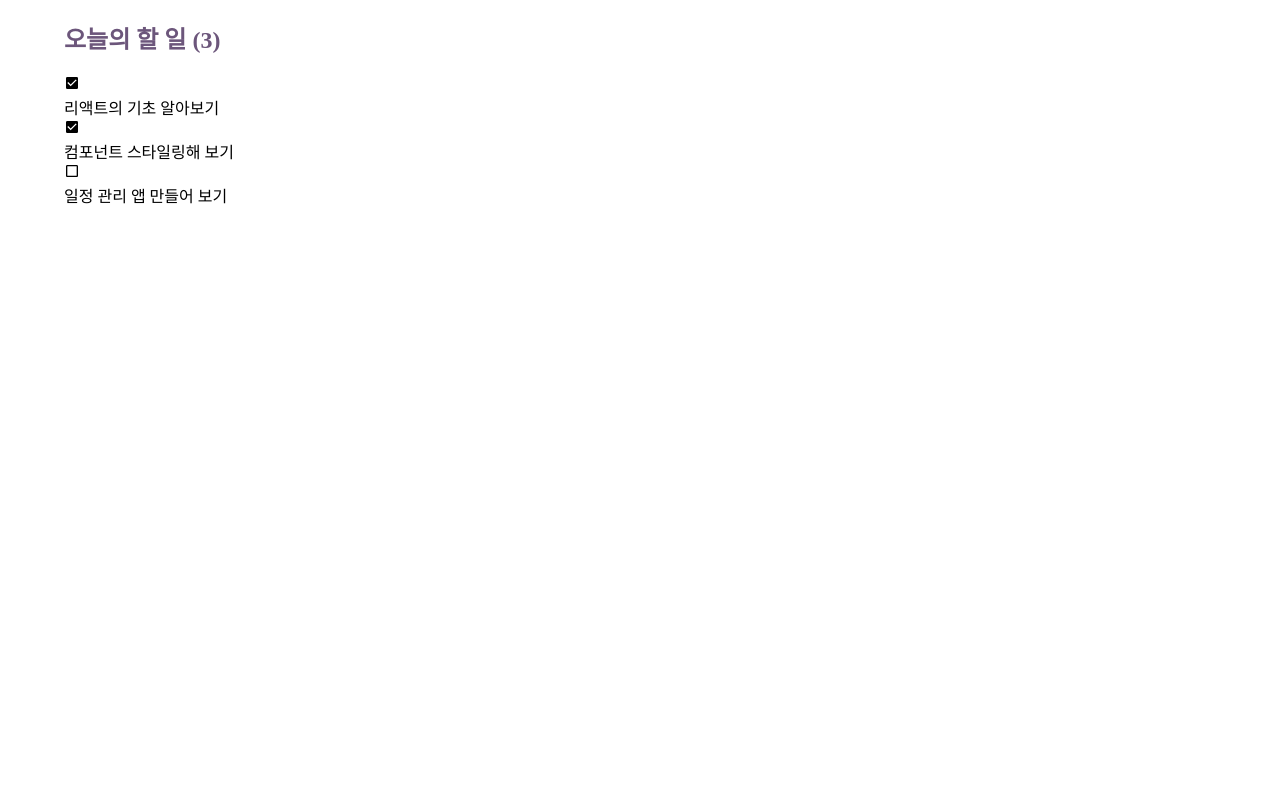
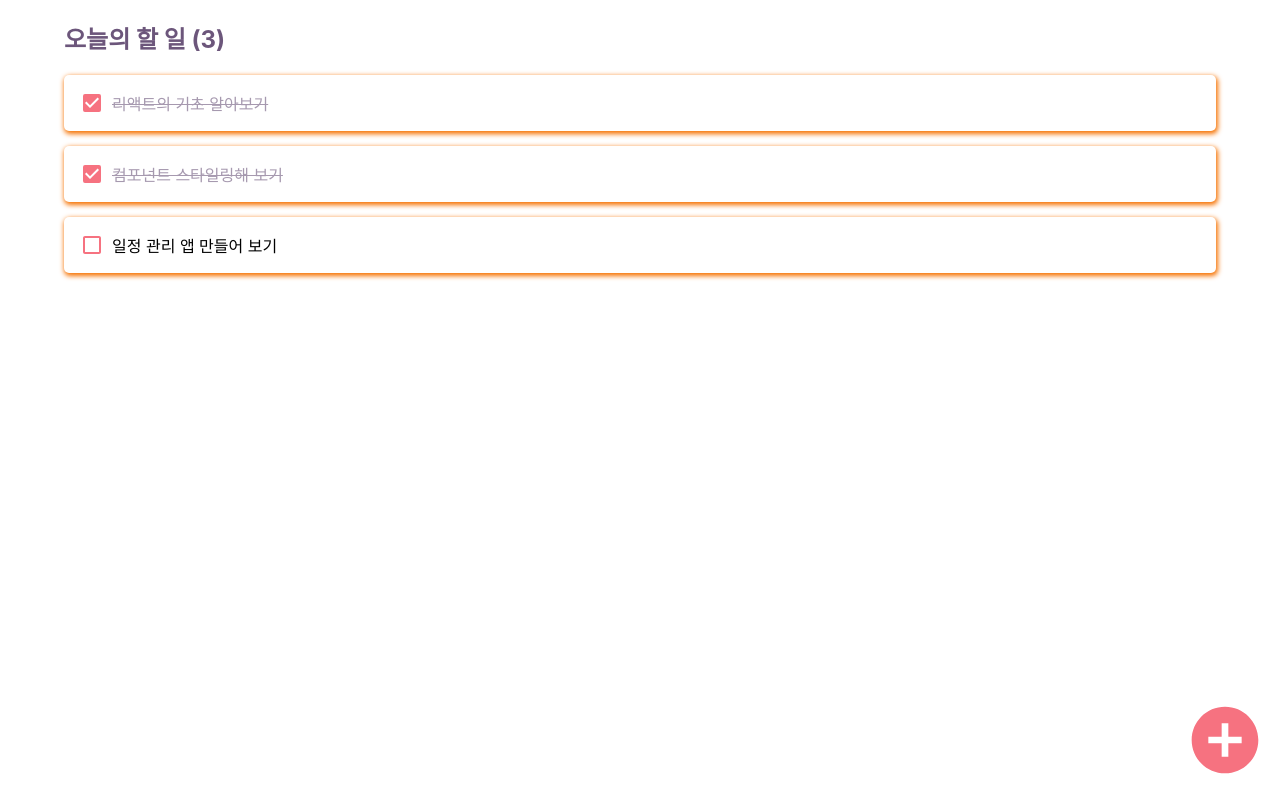
Before and after one commit to wochae/6ew, a React (Create React App) app in the folder blog/: page / in a window 1280 px wide. Built offline with nearby package versions, Linux system fonts and the light colour scheme.

Commit message:
[feat] : entire css within App.js #12

```diff
--- a/blog/src/App.css
+++ b/blog/src/App.css
@@ -1,64 +1,11 @@
-.App {
-  text-align: center;
+.add-todo-button {
+  position: fixed;
+  right: -5px;
+  bottom: 0;
+  z-index: 100;
+  width: 100px;
+  height: 100px;
+  cursor: pointer;
+  font-size: 5rem;
+  color: #f67280;
 }
-body {
-  font-family: 'nanumsquare';
-}
-
-.modal {
-  margin-top: 20px;
-  padding: 20px;
-  background: #eee;
-}
-
-.black-nav {
-  background-color: black;
-  width: 100%;
-  display: flex;
-  color: white;
-  padding: 20px;
-  font-weight: 600;
-  font-size: 20px;
-}
-
-.list {
-  margin-top : 30px;
-  text-align : left;
-  padding-left : 20px;
-  padding-right : 20px;
-}
-
-.App-logo {
-  height: 40vmin;
-  pointer-events: none;
-}
-
-@media (prefers-reduced-motion: no-preference) {
-  .App-logo {
-    animation: App-logo-spin infinite 20s linear;
-  }
-}
-
-.App-header {
-  background-color: #282c34;
-  min-height: 100vh;
-  display: flex;
-  flex-direction: column;
-  align-items: center;
-  justify-content: center;
-  font-size: calc(10px + 2vmin);
-  color: white;
-}
-
-.App-link {
-  color: #61dafb;
-}
-
-@keyframes App-logo-spin {
-  from {
-    transform: rotate(0deg);
-  }
-  to {
-    transform: rotate(360deg);
-  }
-}
--- a/blog/src/App.js
+++ b/blog/src/App.js
@@ -2,6 +2,7 @@ import React, { useState } from 'react';
 import Template from './components/Template';
 import TodoList from './components/TodoList';
 import './App.css';
+import { MdAddCircle } from 'react-icons/md';
 
 const App = () => {
   const [todos, setTodos] = useState( [
@@ -12,6 +13,7 @@ const App = () => {
   return(
     <Template todoLength={todos.length}>
       <TodoList todos={todos}/>
+      <div className="add-todo-button"><MdAddCircle/></div>
     </Template>
   );
 };
--- /dev/null
+++ b/blog/src/components/TodoItem.css
@@ -0,0 +1,38 @@
+.TodoItem {
+    margin-left: auto;
+    margin-right: auto;
+
+    border-radius: 5px;
+    box-shadow: 1px 2px 5px 1px #f67200;
+    padding: 1rem;
+    display: flex;
+    align-items: center;
+}
+
+.TodoItem + .TodoItem {
+    margin-top: 15px;
+}
+
+.content {
+    cursor: pointer;
+    flex: 1;
+    display: flex;
+    align-items: center;
+}
+
+.content svg {
+    font-size: 1.5rem;
+    color: #f67280;
+}
+
+.content .text {
+    margin-left: 0.5rem;
+    flex: 1;
+}
+
+.content.checked .text {
+    color: #6c567b;
+    text-decoration: line-through;
+    cursor: pointer;
+    opacity: 0.6;
+}
--- a/blog/src/components/TodoItem.js
+++ b/blog/src/components/TodoItem.js
@@ -1,12 +1,13 @@
 import React from 'react';
 import {MdCheckBox, MdCheckBoxOutlineBlank} from 'react-icons/md';
+import './TodoItem.css';
 
 const TodoItem = ({todo}) => {
     const { id, text, checked } = todo;
     return <div className="TodoItem">
         <div className={`content ${checked ? 'checked' : ''}`}>
             {checked ? <MdCheckBox/> : <MdCheckBoxOutlineBlank/>}
-            <div>{text}</div>
+            <div className="text">{text}</div>
         </div>
     </div>
 };
```
